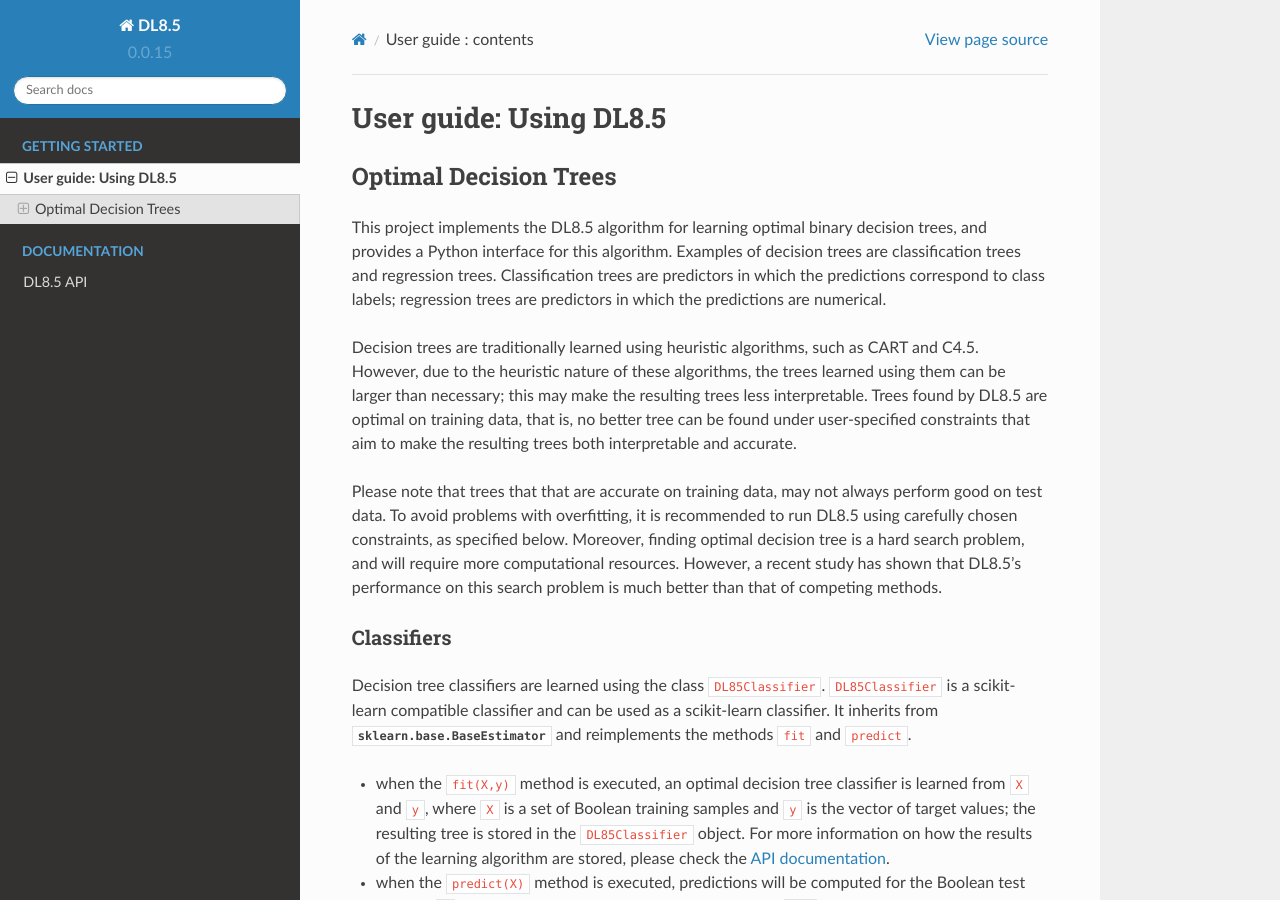
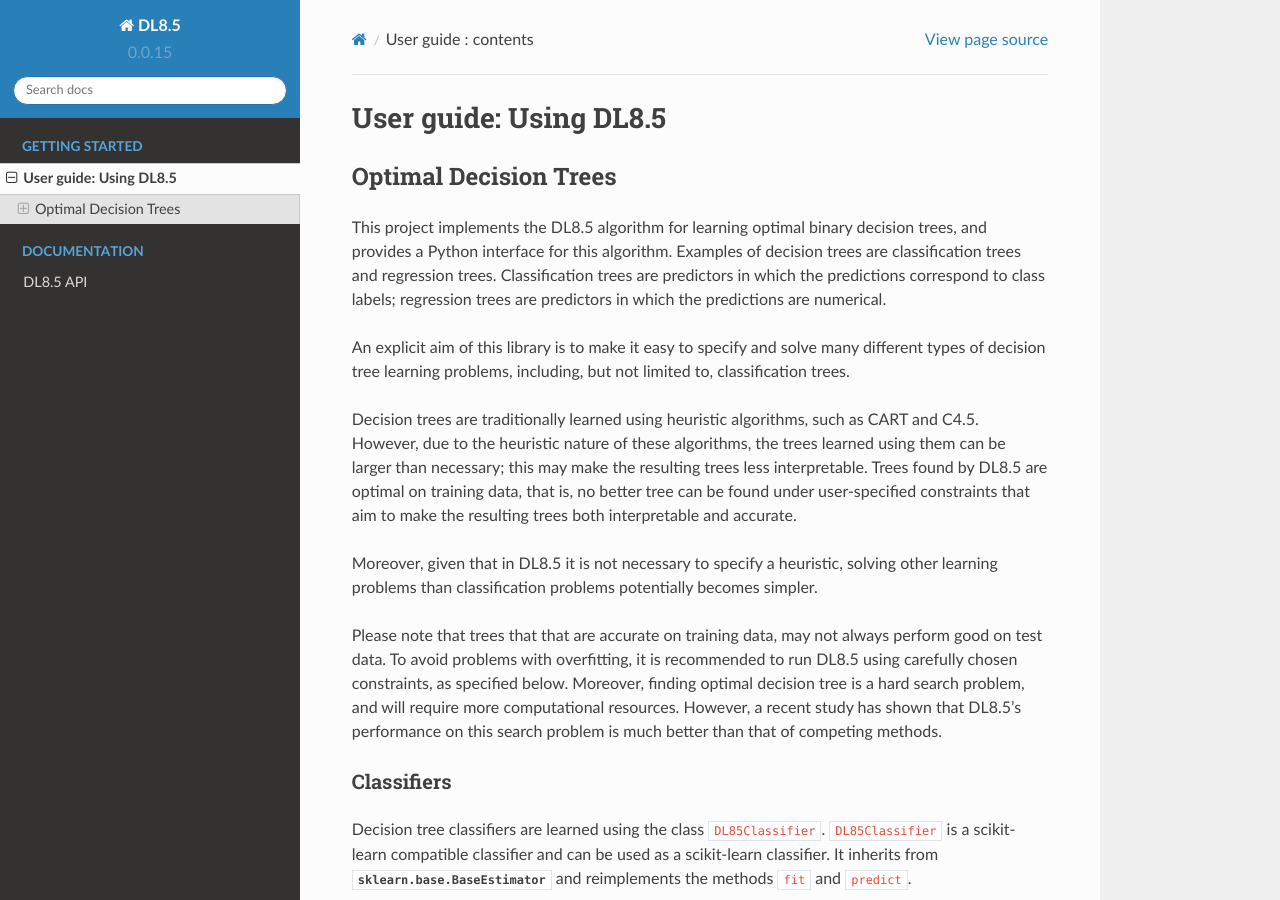
Before and after one commit to aia-uclouvain/pydl8.5, a Sphinx documentation site: the page built from python_library/doc/user_guide.rst, in a window 1280 px wide and 900 px high. Built offline with Sphinx 7.4.7 and the Read the Docs theme 2.0.0, drawn with Linux system fonts in a browser that asks for light colours; formulas are drawn with MathJax 3; pages that are not in the unit, such as notebooks, are missing from menus; the version number is read from the project's files by our own code.

Commit message:
Added introduction.

```diff
--- a/python_library/doc/user_guide.rst
+++ b/python_library/doc/user_guide.rst
@@ -15,11 +15,17 @@ Examples of decision trees are classification trees and regression trees.
 Classification trees are predictors in which the predictions correspond to class labels;
 regression trees are predictors in which the predictions are numerical.
 
+An explicit aim of this library is to make it easy to specify and solve many different types of
+decision tree learning problems, including, but not limited to, classification trees.
+
 Decision trees are traditionally learned using heuristic algorithms, such as CART and C4.5.
 However, due to the heuristic nature of these algorithms, the trees learned using them can be larger than
 necessary; this may make the resulting trees less interpretable. Trees found by DL8.5 are optimal on training data,
 that is, no better tree can be found under user-specified constraints that aim to make the resulting
 trees both interpretable and accurate.
+
+Moreover, given that in DL8.5 it is not necessary to specify a heuristic, solving other learning problems
+than classification problems potentially becomes simpler.
 
 Please note that trees that that are accurate on training data, may not always perform good on test data. To avoid
 problems with overfitting, it is recommended to run DL8.5 using carefully chosen constraints, as specified below. Moreover,
```
